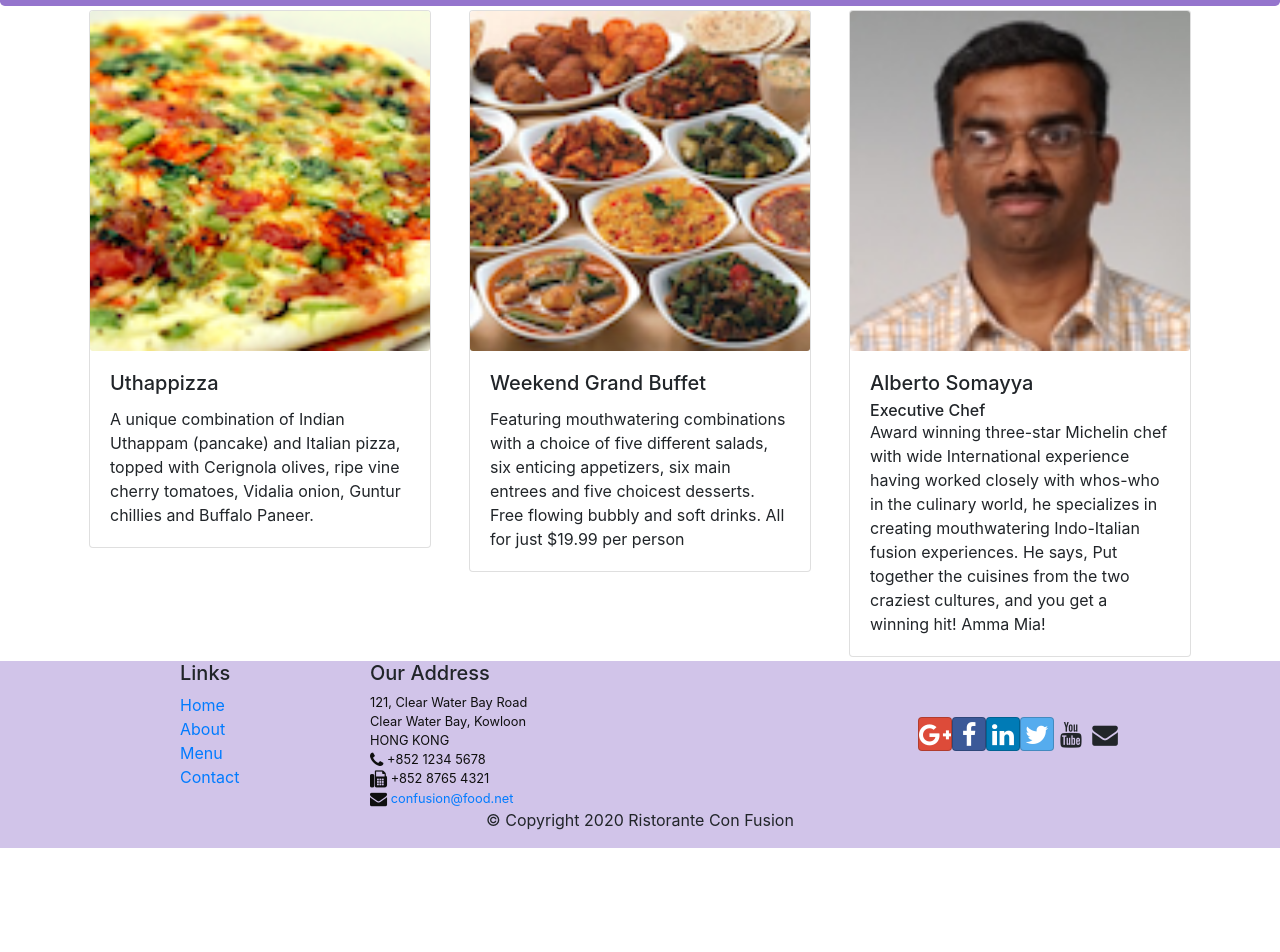
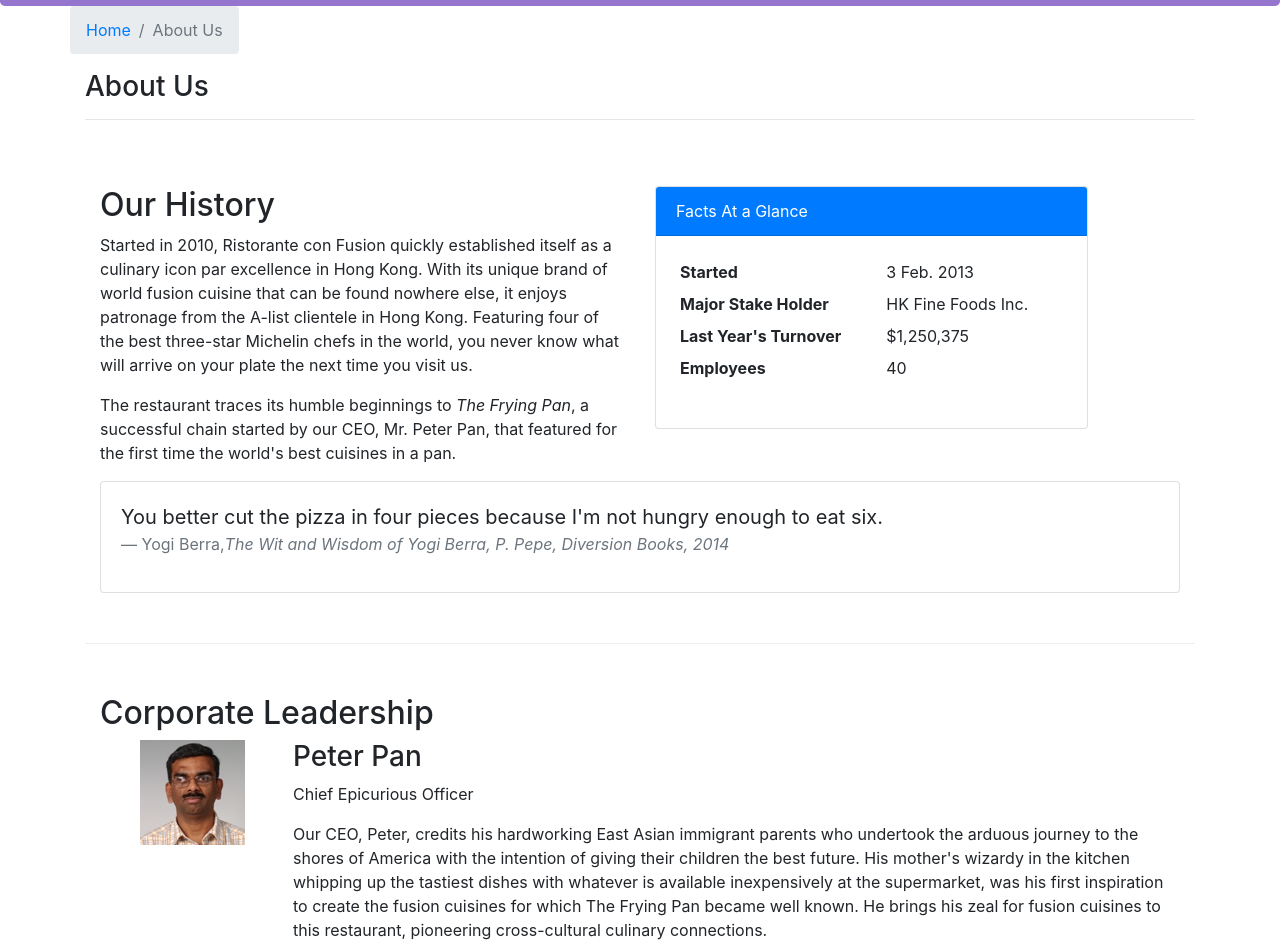
Before and after one commit to mr0a/Frontend-React, a React (Create React App) app: page /about in a window 1280 px wide. Before the commit this address led to /home. Shown: the part 248-1200 px from the top of the page. Before the commit the page ends 1096 px from the top, so only its background shows below. Built offline with nearby package versions, Linux system fonts and the light colour scheme.

Commit message:
Assignment 2 Complete

```diff
--- /dev/null
+++ b/src/components/AboutComponent.js
@@ -0,0 +1,97 @@
+import React from 'react';
+import { Breadcrumb, BreadcrumbItem, Card, CardBody, CardHeader, Media } from 'reactstrap';
+import { Link } from 'react-router-dom';
+
+function About(props) {
+
+    function RenderLeader({leader}) {
+        console.log(leader);
+        return (
+            <Media>
+                <Media left className="mr-5">
+                    <Media object src={leader.image} alt={leader.name} />
+                </Media>
+                <Media body>
+                    <Media heading tag='h3'>
+                        {leader.name}
+                    </Media>
+                    <Media title>
+                        <p>{leader.designation}</p>
+                    </Media>
+                    <p>{leader.description}</p>
+                </Media>
+            </Media>
+        );
+    }
+
+    const leaders = props.leaders.map((leader) => {
+        return (
+            <RenderLeader leader= {leader} />
+        );
+    });
+
+    return(
+        <div className="container">
+            <div className="row">
+                <Breadcrumb>
+                    <BreadcrumbItem><Link to="/home">Home</Link></BreadcrumbItem>
+                    <BreadcrumbItem active>About Us</BreadcrumbItem>
+                </Breadcrumb>
+                <div className="col-12">
+                    <h3>About Us</h3>
+                    <hr />
+                </div>
+            </div>
+            <div className="row row-content">
+                <div className="col-12 col-md-6">
+                    <h2>Our History</h2>
+                    <p>Started in 2010, Ristorante con Fusion quickly established itself as a culinary icon par excellence in Hong Kong. With its unique brand of world fusion cuisine that can be found nowhere else, it enjoys patronage from the A-list clientele in Hong Kong.  Featuring four of the best three-star Michelin chefs in the world, you never know what will arrive on your plate the next time you visit us.</p>
+                    <p>The restaurant traces its humble beginnings to <em>The Frying Pan</em>, a successful chain started by our CEO, Mr. Peter Pan, that featured for the first time the world's best cuisines in a pan.</p>
+                </div>
+                <div className="col-12 col-md-5">
+                    <Card>
+                        <CardHeader className="bg-primary text-white">Facts At a Glance</CardHeader>
+                        <CardBody>
+                            <dl className="row p-1">
+                                <dt className="col-6">Started</dt>
+                                <dd className="col-6">3 Feb. 2013</dd>
+                                <dt className="col-6">Major Stake Holder</dt>
+                                <dd className="col-6">HK Fine Foods Inc.</dd>
+                                <dt className="col-6">Last Year's Turnover</dt>
+                                <dd className="col-6">$1,250,375</dd>
+                                <dt className="col-6">Employees</dt>
+                                <dd className="col-6">40</dd>
+                            </dl>
+                        </CardBody>
+                    </Card>
+                </div>
+                <div className="col-12">
+                    <Card>
+                        <CardBody className="bg-faded">
+                            <blockquote className="blockquote">
+                                <p className="mb-0">You better cut the pizza in four pieces because
+                                    I'm not hungry enough to eat six.</p>
+                                <footer className="blockquote-footer">Yogi Berra,
+                                <cite title="Source Title">The Wit and Wisdom of Yogi Berra,
+                                    P. Pepe, Diversion Books, 2014</cite>
+                                </footer>
+                            </blockquote>
+                        </CardBody>
+                    </Card>
+                </div>
+            </div>
+            <div className="row row-content">
+                <div className="col-12">
+                    <h2>Corporate Leadership</h2>
+                </div>
+                <div className="col-12">
+                    <Media list>
+                        {leaders}
+                    </Media>
+                </div>
+            </div>
+        </div>
+    );
+}
+
+export default About;
--- a/src/components/MainComponent.js
+++ b/src/components/MainComponent.js
@@ -10,6 +10,7 @@
 import { COMMENTS } from '../shared/comments';
 import { LEADERS } from '../shared/leaders';
 import DishDetail from './DishdetailComponent';
+import About from './AboutComponent';
 
 
 class Main extends Component{
@@ -51,6 +52,7 @@
             <Route path='/home' component={HomePage} />
             <Route exact path='/menu' component={() => <Menu dishes={this.state.dishes} />} />
             <Route path='/menu/:dishId' component={DishWithId} />
+            <Route path='/about' component={() => <About leaders = {this.state.leaders} />} />
             <Route exact path='/contact' component={Contact} />
             <Redirect to='/home' />
           </Switch>
```
